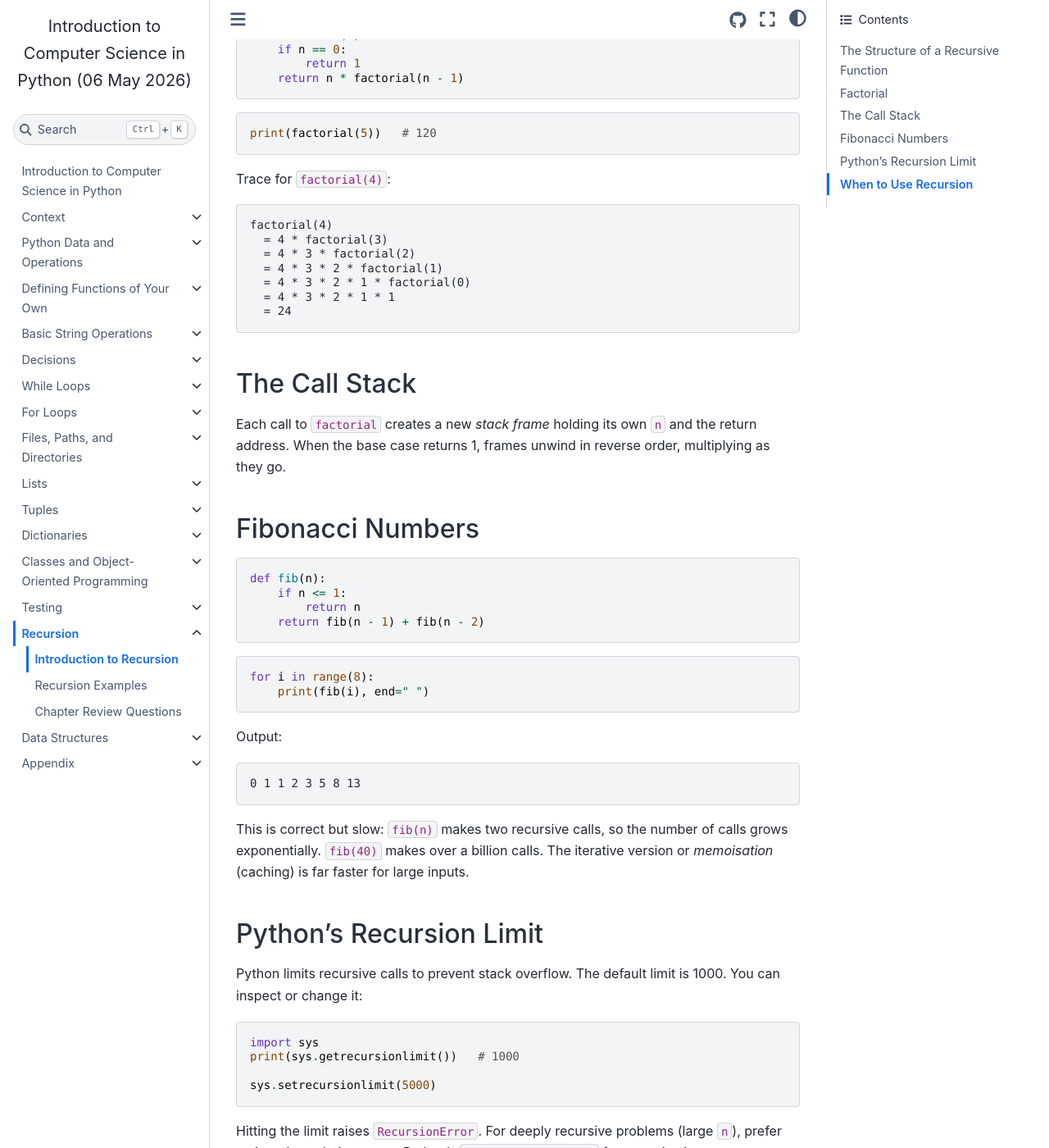
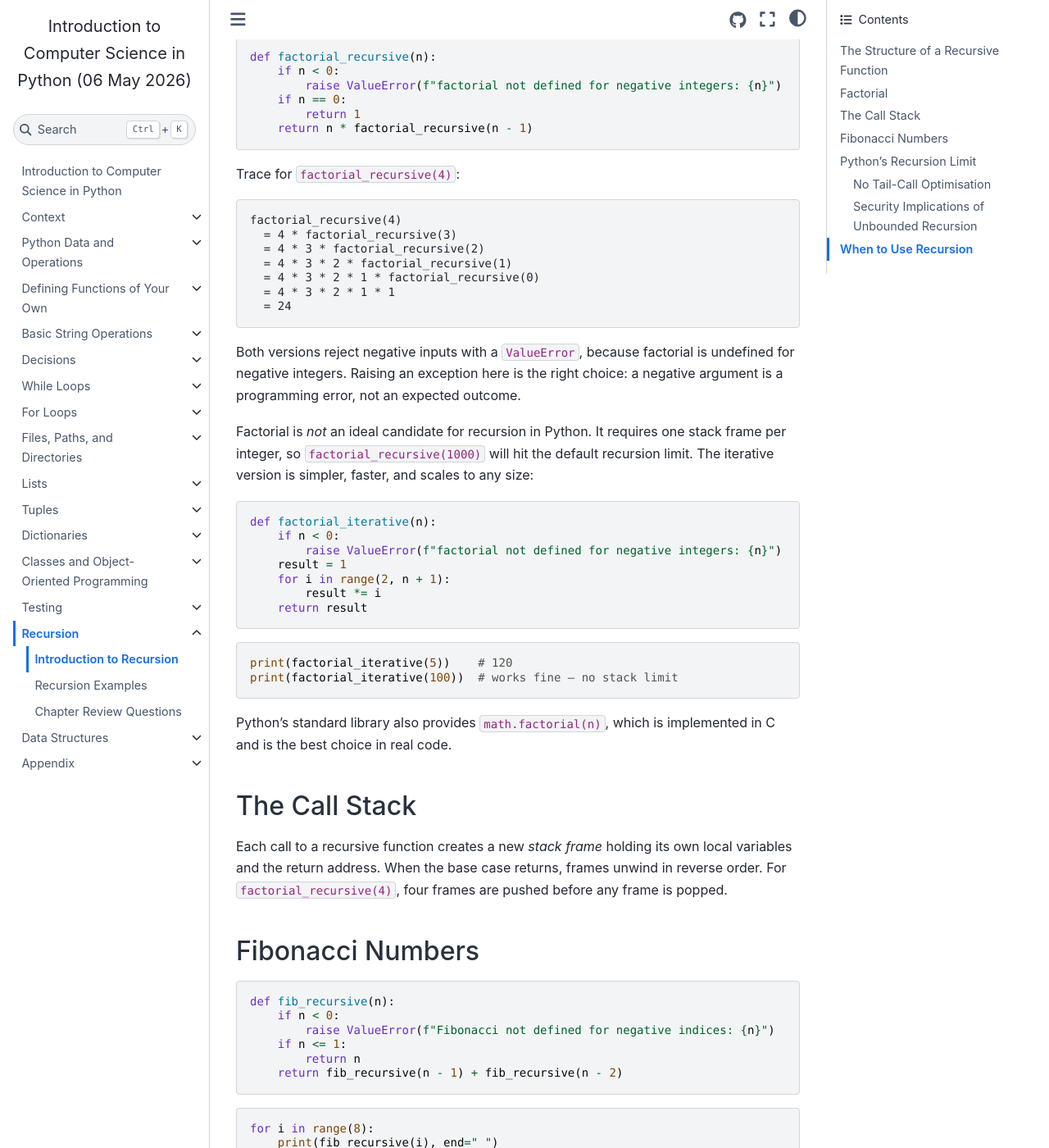
Before and after one commit to gkthiruvathukal/introcs-python-ai, a Sphinx documentation site: the page built from source/recursion/recursionintro.rst, in a window 1280 px wide and 1400 px high, scrolled down 918 px. Shown: the whole window at 82% size. Built offline with Sphinx 7.4.7 and the Sphinx Book theme 1.1.4, drawn with Linux system fonts in a browser that asks for light colours; some of the changed text lies outside the part shown.

Commit message:
Strengthen recursion intro: iterative alternatives, input validation, TCO note, security
- Show iterative factorial and Fibonacci side-by-side with recursive
  versions; explain why simple counting problems prefer iteration
- Both recursive and iterative forms raise ValueError for negative
  input, with explanation of why that is the right choice
- Add "No Tail-Call Optimisation" subsection: Python never reuses
  stack frames; deliberate design decision for readable tracebacks
- Add "Security Implications" subsection: unbounded recursion on
  untrusted input is a DoS vector; recommend depth validation and
  explicit-stack rewrites over raising setrecursionlimit

Co-Authored-By: Claude Sonnet 4.6 <noreply@anthropic.com>

```diff
--- a/source/recursion/recursionintro.rst
+++ b/source/recursion/recursionintro.rst
@@ -11,7 +11,9 @@ Introduction to Recursion
    The C# chapter is a brief forward pointer; this section provides full
    Python coverage.  Recursive structure and base/recursive-case thinking
    are language-agnostic.  Python-specific additions: the default
-   recursion limit and ``sys.setrecursionlimit``.
+   recursion limit, ``sys.setrecursionlimit``, the absence of
+   tail-call optimisation, and the security implications of unbounded
+   recursion.
 
 A function is *recursive* if it calls itself.  This sounds circular, but
 it works because every recursive call moves closer to a *base case* that
@@ -32,7 +34,7 @@ Every correct recursive function has:
 Factorial
 ---------
 
-.. index:: factorial; recursive
+.. index:: factorial; recursive, factorial; iterative
 
 The mathematical definition of factorial is itself recursive:
 
@@ -41,56 +43,85 @@ The mathematical definition of factorial is itself recursive:
    0! = 1                    (base case)
    n! = n × (n-1)!           (recursive case)
 
-In Python:
+A recursive Python implementation follows that definition directly:
 
 .. code-block:: python
 
-   def factorial(n):
+   def factorial_recursive(n):
+       if n < 0:
+           raise ValueError(f"factorial not defined for negative integers: {n}")
        if n == 0:
            return 1
-       return n * factorial(n - 1)
+       return n * factorial_recursive(n - 1)
+
+Trace for ``factorial_recursive(4)``:
+
+.. code-block:: none
+
+   factorial_recursive(4)
+     = 4 * factorial_recursive(3)
+     = 4 * 3 * factorial_recursive(2)
+     = 4 * 3 * 2 * factorial_recursive(1)
+     = 4 * 3 * 2 * 1 * factorial_recursive(0)
+     = 4 * 3 * 2 * 1 * 1
+     = 24
+
+Both versions reject negative inputs with a ``ValueError``, because
+factorial is undefined for negative integers.  Raising an exception here
+is the right choice: a negative argument is a programming error, not an
+expected outcome.
+
+Factorial is *not* an ideal candidate for recursion in Python.  It
+requires one stack frame per integer, so ``factorial_recursive(1000)``
+will hit the default recursion limit.  The iterative version is simpler,
+faster, and scales to any size:
 
 .. code-block:: python
 
-   print(factorial(5))   # 120
+   def factorial_iterative(n):
+       if n < 0:
+           raise ValueError(f"factorial not defined for negative integers: {n}")
+       result = 1
+       for i in range(2, n + 1):
+           result *= i
+       return result
 
-Trace for ``factorial(4)``:
+.. code-block:: python
 
-.. code-block:: none
+   print(factorial_iterative(5))    # 120
+   print(factorial_iterative(100))  # works fine — no stack limit
 
-   factorial(4)
-     = 4 * factorial(3)
-     = 4 * 3 * factorial(2)
-     = 4 * 3 * 2 * factorial(1)
-     = 4 * 3 * 2 * 1 * factorial(0)
-     = 4 * 3 * 2 * 1 * 1
-     = 24
+Python's standard library also provides ``math.factorial(n)``, which is
+implemented in C and is the best choice in real code.
 
 The Call Stack
 --------------
 
 .. index:: call stack; recursion
 
-Each call to ``factorial`` creates a new *stack frame* holding its own
-``n`` and the return address.  When the base case returns 1, frames
-unwind in reverse order, multiplying as they go.
+Each call to a recursive function creates a new *stack frame* holding its
+own local variables and the return address.  When the base case returns,
+frames unwind in reverse order.  For ``factorial_recursive(4)``, four
+frames are pushed before any frame is popped.
 
 Fibonacci Numbers
 -----------------
 
-.. index:: Fibonacci; recursive
+.. index:: Fibonacci; recursive, Fibonacci; iterative
 
 .. code-block:: python
 
-   def fib(n):
+   def fib_recursive(n):
+       if n < 0:
+           raise ValueError(f"Fibonacci not defined for negative indices: {n}")
        if n <= 1:
            return n
-       return fib(n - 1) + fib(n - 2)
+       return fib_recursive(n - 1) + fib_recursive(n - 2)
 
 .. code-block:: python
 
    for i in range(8):
-       print(fib(i), end=" ")
+       print(fib_recursive(i), end=" ")
 
 Output:
 
@@ -98,34 +129,100 @@ Output:
 
    0 1 1 2 3 5 8 13
 
-This is correct but slow: ``fib(n)`` makes two recursive calls, so the
-number of calls grows exponentially.  ``fib(40)`` makes over a billion
-calls.  The iterative version or *memoisation* (caching) is far faster
-for large inputs.
+Both versions reject negative ``n`` for the same reason: the Fibonacci
+sequence is conventionally defined only for non-negative indices, and a
+negative argument almost certainly indicates a caller bug.
+
+This is correct but extremely slow: ``fib_recursive(n)`` makes two
+recursive calls, so the total number of calls grows exponentially —
+``fib_recursive(40)`` makes over a billion calls.  Like factorial,
+Fibonacci is *not* an ideal candidate for recursion.
+
+The iterative version computes the same result in O(N) time with no
+stack growth at all:
+
+.. code-block:: python
+
+   def fib_iterative(n):
+       if n < 0:
+           raise ValueError(f"Fibonacci not defined for negative indices: {n}")
+       if n <= 1:
+           return n
+       prev, curr = 0, 1
+       for _ in range(2, n + 1):
+           prev, curr = curr, prev + curr
+       return curr
+
+.. code-block:: python
+
+   print(fib_iterative(40))   # 102334155 — instant
+   print(fib_iterative(100))  # 354224848179261915075 — no problem
+
+Use the iterative form (or memoisation — see :ref:`Recursion-Examples`)
+whenever you need Fibonacci for large ``n``.
 
 Python's Recursion Limit
 -------------------------
 
-.. index:: sys.setrecursionlimit, recursion limit
+.. index:: sys.setrecursionlimit, recursion limit, RecursionError
 
-Python limits recursive calls to prevent stack overflow.  The default
-limit is 1000.  You can inspect or change it:
+Python limits recursive calls to prevent the call stack from growing
+without bound.  The default limit is 1 000.  You can inspect or raise it:
 
 .. code-block:: python
 
    import sys
    print(sys.getrecursionlimit())   # 1000
 
-   sys.setrecursionlimit(5000)
+   sys.setrecursionlimit(5000)      # use with caution
 
-Hitting the limit raises ``RecursionError``.  For deeply recursive
-problems (large ``n``), prefer an iterative solution or use Python's
-``functools.lru_cache`` for memoisation.
+Hitting the limit raises ``RecursionError``.
+
+No Tail-Call Optimisation
+^^^^^^^^^^^^^^^^^^^^^^^^^^
+
+.. index:: tail-call optimisation, TCO
+
+Some languages (Scheme, Haskell, Kotlin) detect *tail calls* — recursive
+calls that are the very last action of a function — and reuse the current
+stack frame instead of creating a new one.  **Python does not perform
+tail-call optimisation.**  Even a perfectly tail-recursive function
+allocates a new frame on every call, so it hits the recursion limit just
+as fast as any other recursive function.  This is a deliberate design
+decision: Guido van Rossum wanted stack traces to always show the full
+call history, which TCO would erase.
+
+Security Implications of Unbounded Recursion
+^^^^^^^^^^^^^^^^^^^^^^^^^^^^^^^^^^^^^^^^^^^^^
+
+.. index:: recursion; security, denial of service; recursion, stack exhaustion
+
+When a recursive function is called with input that controls the depth —
+for example, parsing a deeply-nested data structure received from a
+network — an attacker can craft input that exhausts the call stack.
+Stack exhaustion crashes the Python interpreter or, in a server context,
+terminates the worker process.  This is a form of **denial-of-service
+(DoS)**.
+
+Mitigations:
+
+- **Validate depth before recursing.** Reject or truncate input whose
+  nesting depth exceeds a safe threshold.
+- **Use an explicit stack.** Rewrite the algorithm iteratively with a
+  list acting as a stack; then the "stack" lives on the heap and is
+  bounded only by available memory, not the call-stack limit.
+- **Do not raise ``sys.setrecursionlimit`` in production** in response
+  to untrusted input — that only delays the crash and may exhaust
+  memory entirely.
 
 When to Use Recursion
 ---------------------
 
-Recursion is natural when the problem has a recursive structure:
-tree traversal, divide-and-conquer algorithms (merge sort, quicksort,
-binary search), and problems defined recursively (GCD, fractals).  For
-simple counting loops, an iterative approach is clearer and faster.
+Recursion is natural when the problem has an inherently recursive
+structure: tree traversal, divide-and-conquer algorithms (merge sort,
+quicksort, binary search), and problems defined recursively (GCD,
+directory trees, fractals).
+
+Simple counting problems like factorial and Fibonacci belong in an
+iterative loop.  A good rule of thumb: if you can easily describe
+the algorithm with a ``for`` loop, prefer the loop.
```
